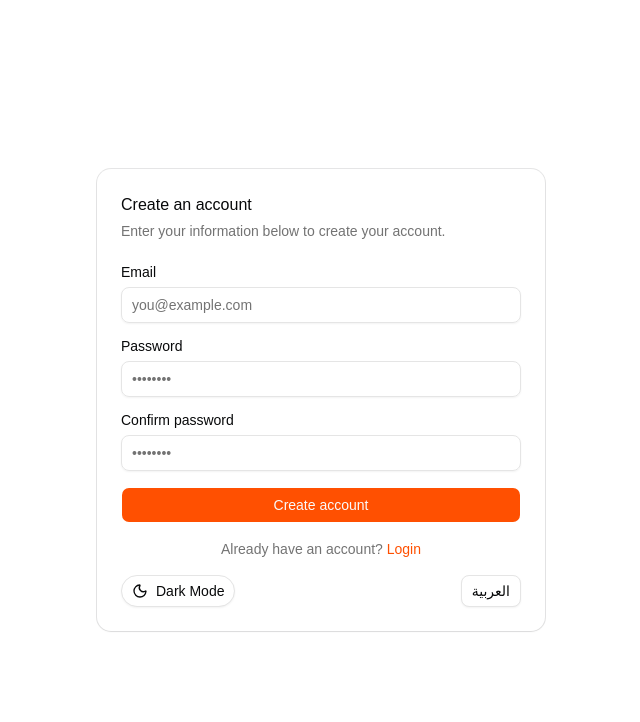
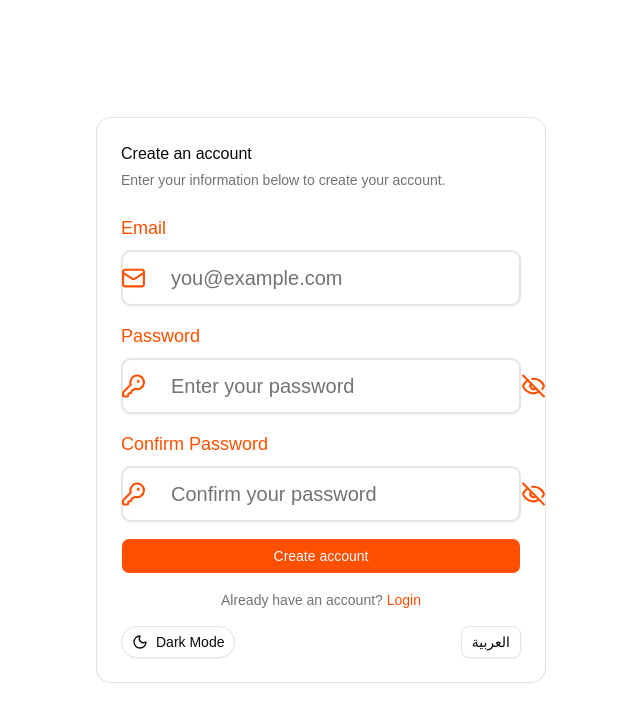
Before and after one commit to aliaboshady/advech-web-app, a React (Vite) app: page /auth/signup in a window 1280 px wide. Shown: the top 722 px of the page, without its empty margins (319-959 px from the left). Built offline with nearby package versions, Linux system fonts and the light colour scheme; no server answers.

Commit message:
feat: add formik to all forms

```diff
--- a/src/components/inputs/TextInput.tsx
+++ b/src/components/inputs/TextInput.tsx
@@ -17,6 +17,7 @@ export type TextInputProps = {
 	onBlur?: (e: React.FocusEvent<HTMLInputElement>) => void;
 	onFocus?: (e: React.FocusEvent<HTMLInputElement>) => void;
 	type?: HTMLInputTypeAttribute;
+	autoComplete?: React.InputHTMLAttributes<HTMLInputElement>["autoComplete"];
 	label?: string;
 	placeholder?: string;
 	icon?: React.ReactNode;
@@ -41,6 +42,7 @@ const TextInput = ({
 	onBlur,
 	onFocus,
 	type = "text",
+	autoComplete,
 	label,
 	placeholder,
 	icon,
@@ -104,7 +106,9 @@ const TextInput = ({
 						}}
 						onBlur={onBlur}
 						onFocus={onFocus}
-						autoComplete={enableAutofill ? "" : "new-password"}
+						autoComplete={
+							autoComplete ?? (enableAutofill ? "" : "new-password")
+						}
 						type={isPassword && !isPasswordShown ? "password" : type}
 						placeholder={placeholder}
 						className={twMerge(
--- a/src/features/auth/pages/LoginPage.tsx
+++ b/src/features/auth/pages/LoginPage.tsx
@@ -72,6 +72,7 @@ export function LoginPage() {
 							label={t("login.email")}
 							placeholder={"you@example.com"}
 							name="email"
+							autoComplete="username"
 							labelClassName="text-lg text-primary"
 							inputClassName="h-14 focus:border-primary"
 							fontSize={20}
@@ -83,6 +84,7 @@ export function LoginPage() {
 							label={"Password"}
 							placeholder={"Enter your password"}
 							name="password"
+							autoComplete="current-password"
 							icon={<KeyRoundIcon size={25} className="text-primary" />}
 							labelClassName="text-lg text-primary"
 							inputClassName="h-14 focus:border-primary"
--- a/src/features/auth/pages/SignupPage.tsx
+++ b/src/features/auth/pages/SignupPage.tsx
@@ -1,5 +1,8 @@
 import { Link, useNavigate } from "@tanstack/react-router";
-import { useState } from "react";
+import { useFormik } from "formik";
+import { KeyRoundIcon, MailIcon } from "lucide-react";
+import { useTranslation } from "react-i18next";
+import FormikTextInput from "@/components/FormikInputs/FormikTextInput";
 import { Button } from "@/components/ui/button";
 import {
 	Card,
@@ -8,9 +11,9 @@ import {
 	CardHeader,
 	CardTitle,
 } from "@/components/ui/card";
-import { Input } from "@/components/ui/input";
-import { Label } from "@/components/ui/label";
 import useRequest from "@/hooks/useRequest";
+import { handleFormikError } from "@/lib/utils";
+import { validationSchema } from "@/lib/validation";
 import { ServerResponse } from "@/types";
 import { signup } from "../api/signup";
 import { LanguageAndTheme } from "../components/LanguageAndTheme";
@@ -18,13 +21,9 @@ import { SignupPayload, SignupResponse } from "../types";
 
 export function SignupPage() {
 	const navigate = useNavigate();
-	const [form, setForm] = useState({
-		email: "",
-		password: "",
-		confirmPassword: "",
-	});
+	const { t } = useTranslation();
 
-	const { request, isLoading } = useRequest<
+	const { request, isLoading, isSuccess } = useRequest<
 		SignupPayload,
 		ServerResponse<SignupResponse>
 	>(signup, {
@@ -38,7 +37,7 @@ export function SignupPage() {
 			}
 
 			const nextState = {
-				email: form.email,
+				email: formik.values.email,
 				expiresInSeconds: payload.expiresInSeconds,
 				resendAvailableInSeconds: payload.resendAvailableInSeconds,
 				devCode: payload.devCode,
@@ -53,26 +52,20 @@ export function SignupPage() {
 		onError: (err) => console.log("Request failed", err),
 	});
 
-	function handleChange(event: React.ChangeEvent<HTMLInputElement>) {
-		const { name, value } = event.target;
-
-		setForm((prev) => ({
-			...prev,
-			[name]: value,
-		}));
+	const formik = useFormik({
+		initialValues: { email: "", password: "", confirmPassword: "" },
+		validationSchema: validationSchema.signup,
+		onSubmit: async (values) => {
+			try {
+				await request({
+					email: values.email,
+					password: values.password,
+				});
+			} catch (error) {
+				handleFormikError(error, formik);
 			}
-
-	async function handleSubmit(event: React.FormEvent<HTMLFormElement>) {
-		event.preventDefault();
-
-		const res = await request({
-			email: form.email,
-			password: form.password,
+		},
 	});
-
-		console.log(res);
-		console.log(form);
-	}
 
 	return (
 		<div className="flex min-h-screen items-center justify-center p-6">
@@ -85,44 +78,49 @@ export function SignupPage() {
 				</CardHeader>
 
 				<CardContent>
-					<form onSubmit={handleSubmit} className="space-y-4">
-						<div className="space-y-2">
-							<Label htmlFor="email">Email</Label>
-							<Input
-								id="email"
+					<form onSubmit={formik.handleSubmit} className="space-y-4">
+						<FormikTextInput
+							formik={formik}
+							label={t("login.email")}
+							placeholder={"you@example.com"}
 							name="email"
-								type="email"
-								value={form.email}
-								onChange={handleChange}
-								placeholder="you@example.com"
+							autoComplete="username"
+							labelClassName="text-lg text-primary"
+							inputClassName="h-14 focus:border-primary"
+							fontSize={20}
+							icon={<MailIcon size={25} className="text-primary" />}
 						/>
-						</div>
 
-						<div className="space-y-2">
-							<Label htmlFor="password">Password</Label>
-							<Input
-								id="password"
+						<FormikTextInput
+							formik={formik}
+							label={"Password"}
+							placeholder={"Enter your password"}
 							name="password"
-								type="password"
-								value={form.password}
-								onChange={handleChange}
-								placeholder="••••••••"
+							autoComplete="current-password"
+							icon={<KeyRoundIcon size={25} className="text-primary" />}
+							labelClassName="text-lg text-primary"
+							inputClassName="h-14 focus:border-primary"
+							fontSize={20}
+							isPassword
 						/>
-						</div>
 
-						<div className="space-y-2">
-							<Label htmlFor="confirmPassword">Confirm password</Label>
-							<Input
-								id="confirmPassword"
+						<FormikTextInput
+							formik={formik}
+							label={"Confirm Password"}
+							placeholder={"Confirm your password"}
 							name="confirmPassword"
-								type="password"
-								value={form.confirmPassword}
-								onChange={handleChange}
-								placeholder="••••••••"
+							icon={<KeyRoundIcon size={25} className="text-primary" />}
+							labelClassName="text-lg text-primary"
+							inputClassName="h-14 focus:border-primary"
+							fontSize={20}
+							isPassword
 						/>
-						</div>
 
-						<Button disabled={isLoading} type="submit" className="w-full">
+						<Button
+							disabled={!formik.isValid || isLoading || isSuccess}
+							type="submit"
+							className="w-full"
+						>
 							Create account
 						</Button>
 
--- a/src/features/auth/pages/VerifyEmailPage.tsx
+++ b/src/features/auth/pages/VerifyEmailPage.tsx
@@ -1,6 +1,9 @@
 import { useNavigate } from "@tanstack/react-router";
+import { useFormik } from "formik";
+import { MailIcon, SquareAsteriskIcon } from "lucide-react";
 import { useEffect, useState } from "react";
-
+import { useTranslation } from "react-i18next";
+import FormikTextInput from "@/components/FormikInputs/FormikTextInput";
 import { Button } from "@/components/ui/button";
 import {
 	Card,
@@ -9,9 +12,9 @@ import {
 	CardHeader,
 	CardTitle,
 } from "@/components/ui/card";
-import { Input } from "@/components/ui/input";
-import { Label } from "@/components/ui/label";
 import useRequest from "@/hooks/useRequest";
+import { handleFormikError } from "@/lib/utils";
+import { validationSchema } from "@/lib/validation";
 import { ServerResponse } from "@/types";
 import { resendCode } from "../api/resend-code";
 import { verifyEmail } from "../api/verify-email";
@@ -42,6 +45,7 @@ function formatCountdown(seconds: number) {
 
 export function VerifyEmailPage() {
 	const navigate = useNavigate();
+	const { t } = useTranslation();
 	const [email, setEmail] = useState("");
 	const [code, setCode] = useState("");
 	const [expiresIn, setExpiresIn] = useState(0);
@@ -146,13 +150,20 @@ export function VerifyEmailPage() {
 		});
 	};
 
-	const handleSubmit = async (event: React.FormEvent<HTMLFormElement>) => {
-		event.preventDefault();
-
-		if (!email || !code) return;
-
-		await requestVerify({ email, code });
-	};
+	const formik = useFormik({
+		initialValues: { email: "", code: "" },
+		validationSchema: validationSchema.verifyEmail,
+		onSubmit: async (values) => {
+			try {
+				await requestVerify({
+					email: values.email,
+					code: values.code,
+				});
+			} catch (error) {
+				handleFormikError(error, formik);
+			}
+		},
+	});
 
 	return (
 		<div className="flex min-h-screen items-center justify-center p-6">
@@ -166,29 +177,28 @@ export function VerifyEmailPage() {
 				</CardHeader>
 
 				<CardContent>
-					<form onSubmit={handleSubmit} className="space-y-4">
-						<div className="space-y-2">
-							<Label htmlFor="email">Email</Label>
-							<Input
-								id="email"
-								name="email"
-								type="email"
-								value={email}
-								onChange={(event) => setEmail(event.target.value)}
-								placeholder="you@example.com"
-							/>
-						</div>
+					<form onSubmit={formik.handleSubmit} className="space-y-4">
+						<FormikTextInput
+							formik={formik}
+							label={t("login.email")}
+							placeholder={"you@example.com"}
+							name="email"
+							labelClassName="text-lg text-primary"
+							inputClassName="h-14 focus:border-primary"
+							fontSize={20}
+							icon={<MailIcon size={25} className="text-primary" />}
+						/>
 
-						<div className="space-y-2">
-							<Label htmlFor="code">Verification code</Label>
-							<Input
-								id="code"
-								name="code"
-								value={code}
-								onChange={(event) => setCode(event.target.value)}
-								placeholder="Enter code"
-							/>
-						</div>
+						<FormikTextInput
+							formik={formik}
+							label={"Verification code"}
+							placeholder={"Enter verification code"}
+							name="code"
+							icon={<SquareAsteriskIcon size={25} className="text-primary" />}
+							labelClassName="text-lg text-primary"
+							inputClassName="h-14 focus:border-primary"
+							fontSize={20}
+						/>
 
 						<div className="space-y-2 rounded-md border border-border bg-muted/40 p-3 text-sm text-muted-foreground">
 							<div className="flex items-center justify-between gap-2">
@@ -205,7 +215,11 @@ export function VerifyEmailPage() {
 							</div>
 						</div>
 
-						<Button type="submit" className="w-full" disabled={isLoadingVerify}>
+						<Button
+							type="submit"
+							className="w-full"
+							disabled={!formik.isValid || isLoadingVerify || isLoadingResend}
+						>
 							{isLoadingVerify ? "Verifying..." : "Verify email"}
 						</Button>
 
@@ -214,7 +228,12 @@ export function VerifyEmailPage() {
 								type="button"
 								variant="outline"
 								className="w-full"
-								disabled={isLoadingResend || !email}
+								disabled={
+									!formik.values.email ||
+									!!formik.errors.email ||
+									isLoadingVerify ||
+									isLoadingResend
+								}
 								onClick={handleResend}
 							>
 								{isLoadingResend ? "Sending..." : "Resend code"}
--- a/src/lib/validation.ts
+++ b/src/lib/validation.ts
@@ -7,4 +7,19 @@ export const validationSchema = {
 			.required("PASSWORD_REQUIRED")
 			.min(12, "PASSWORD_MIN"),
 	}),
+
+	signup: Yup.object({
+		email: Yup.string().email("INVALID_EMAIL").required("EMAIL_REQUIRED"),
+		password: Yup.string()
+			.required("PASSWORD_REQUIRED")
+			.min(12, "PASSWORD_MIN"),
+		confirmPassword: Yup.string()
+			.required("CONFIRM_PASSWORD_REQUIRED")
+			.oneOf([Yup.ref("password")], "PASSWORDS_MUST_MATCH"),
+	}),
+
+	verifyEmail: Yup.object({
+		email: Yup.string().email("INVALID_EMAIL").required("EMAIL_REQUIRED"),
+		code: Yup.string().required("CODE_REQUIRED"),
+	}),
 };
```
Lines whose indentation alone changed are shown as unchanged.
